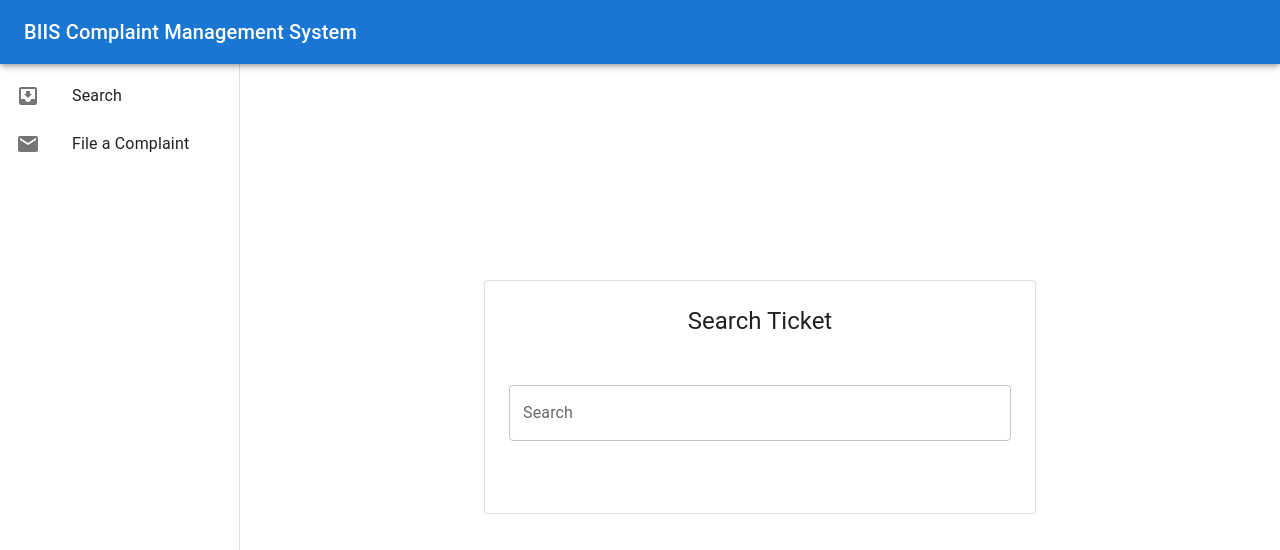
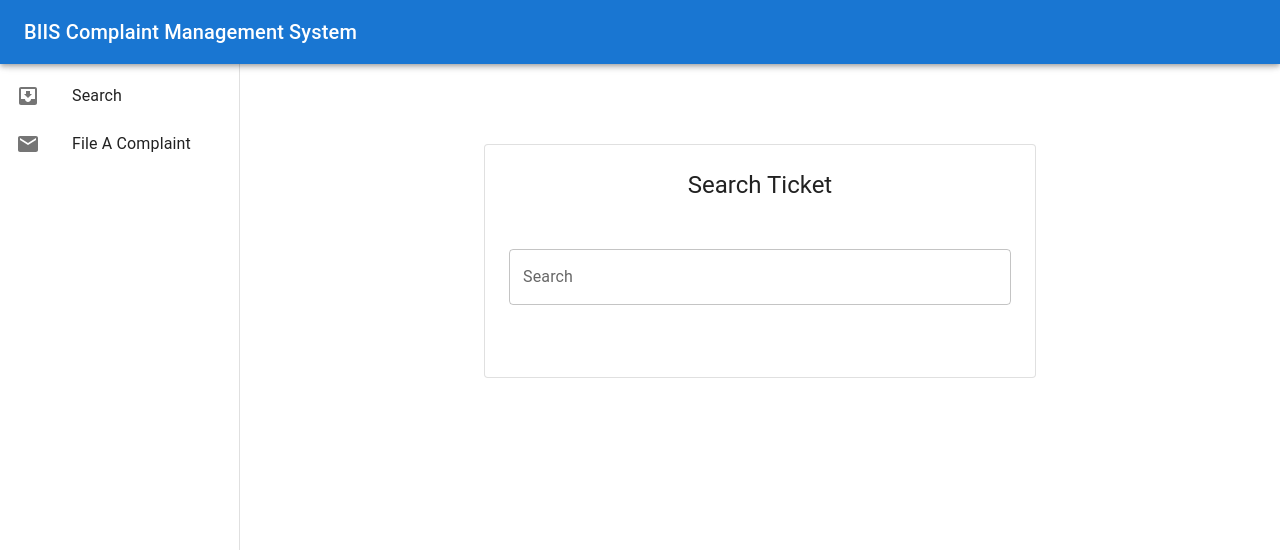
Before and after one commit to piratepartho/biis-3.2, a React (Create React App) app: page /student in a window 1280 px wide. Shown: the top 550 px of the page. Built offline with nearby package versions, Linux system fonts and the light colour scheme.

Commit message:
sidebar working

```diff
--- a/src/App.js
+++ b/src/App.js
@@ -3,8 +3,8 @@ import React from 'react';
 import { Route, Routes } from "react-router-dom";
 import Login from './components/Login/Login';
 import ReviewerHomePage from './components/Reviewer/ReviewerHomePage';
-import ComplaintTicketSearch from './components/StudentComplaint/ComplaintTicketSearch';
-import StudentComplaintHomePage from './components/StudentComplaint/StudentComplaintHomePage';
+import StudentSearchComplaint from './components/StudentComplaint/StudentSearchComplaint';
+import ComplaintSubmissionForm from './components/StudentComplaint/ComplaintSubmissionForm';
 
 
 export const App = (props) => {
@@ -14,9 +14,10 @@ export const App = (props) => {
             {/* <Login /> */}
             <Routes>
                 <Route path='/' element={<Login/>}/>
-                <Route path='/reviewer/' element={<ReviewerHomePage/>}/>
-                <Route path='/student/' element={<StudentComplaintHomePage/>}/>
-                <Route path='/student/search' element={<ComplaintTicketSearch/>}/>
+                <Route path='/reviewer' element={<ReviewerHomePage/>}/>
+                <Route path='/student' element={<StudentSearchComplaint/>}/>
+                <Route path='/student/search' element={<StudentSearchComplaint/>}/>
+                <Route path='/student/submit' element={<ComplaintSubmissionForm/>}/>
 
                 {/* <Route path='/student/checkout' element={<Checkout/>}/> */}
             </Routes>
--- a/src/components/Sidebar/MySidebar.js
+++ b/src/components/Sidebar/MySidebar.js
@@ -12,13 +12,21 @@ import ListItemText from '@mui/material/ListItemText';
 import Toolbar from '@mui/material/Toolbar';
 
 import * as React from 'react';
+import { useNavigate } from 'react-router';
 
 
 const drawerWidth = 240;
 
 //put elements in an array and pass it as a prop(elements)
 
+
 const MySidebar = (props) => {
+  const elements=['Search', 'File A Complaint'];
+  const urls = ["/student/search", "/student/submit"];
+  const navigate = useNavigate();
+  const itemSelectHandler = (event) => {
+    console.log(event)
+  }
   return (
     <Drawer
         variant="permanent"
@@ -31,8 +39,8 @@ const MySidebar = (props) => {
         <Toolbar />
         <Box sx={{ overflow: 'auto' }}>
           <List>
-            {props.elements.map((text, index) => (
-              <ListItem key={text} disablePadding>
+            {elements.map((text, index) => (
+              <ListItem key={index} disablePadding onClick={() => navigate(urls[index])}>
                 <ListItemButton>
                   <ListItemIcon>
                     {index % 2 === 0 ? <InboxIcon /> : <MailIcon />}
--- a/src/components/StudentComplaint/ComplaintSubmissionForm.js
+++ b/src/components/StudentComplaint/ComplaintSubmissionForm.js
@@ -1,3 +1,4 @@
+import { AppBar, Toolbar } from '@mui/material';
 import Box from '@mui/material/Box';
 import Button from '@mui/material/Button';
 import Container from '@mui/material/Container';
@@ -10,6 +11,7 @@ import Stepper from '@mui/material/Stepper';
 import { createTheme, ThemeProvider } from '@mui/material/styles';
 import Typography from '@mui/material/Typography';
 import * as React from 'react';
+import MySidebar from '../Sidebar/MySidebar';
 import ComplaintSubmissionSubform1 from './ComplaintSubmissionSubform1';
 import ComplaintSubmissionSubform2 from './ComplaintSubmissionSubform2';
 import ComplaintSubmissionSubform3 from './ComplaintSubmissionSubform3';
@@ -73,6 +75,14 @@ export default function ComplaintSubmissionForm() {
           </Typography>
         </Toolbar>
       </AppBar> */}
+      <AppBar position="fixed" sx={{ zIndex: (theme) => theme.zIndex.drawer + 1 }}>
+        <Toolbar>
+          <Typography variant="h6" noWrap component="div">
+            BIIS Complaint Management System
+          </Typography>
+        </Toolbar>
+      </AppBar>
+      <MySidebar />
       <Container component="main" maxWidth="sm" sx={{ mb: 4 }}>
         <Paper variant="outlined" sx={{ my: { xs: 3, md: 6 }, p: { xs: 2, md: 3 } }}>
           <Typography component="h1" variant="h4" align="center">
--- a/src/components/StudentComplaint/StudentComplaintHomePage.js
+++ /dev/null
@@ -1,101 +0,0 @@
-import MailIcon from '@mui/icons-material/Mail';
-import InboxIcon from '@mui/icons-material/MoveToInbox';
-import AppBar from '@mui/material/AppBar';
-import Box from '@mui/material/Box';
-import CssBaseline from '@mui/material/CssBaseline';
-import Drawer from '@mui/material/Drawer';
-import List from '@mui/material/List';
-import ListItem from '@mui/material/ListItem';
-import ListItemButton from '@mui/material/ListItemButton';
-import ListItemIcon from '@mui/material/ListItemIcon';
-import ListItemText from '@mui/material/ListItemText';
-import Toolbar from '@mui/material/Toolbar';
-import Typography from '@mui/material/Typography';
-import * as React from 'react';
-import ComplaintTicketSearch from './ComplaintTicketSearch';
-
-const drawerWidth = 240;
-
-export default function StudentComplaintHomePage() {
-  return (
-    <Box sx={{ display: 'flex' }}>
-      <CssBaseline />
-      <AppBar position="fixed" sx={{ zIndex: (theme) => theme.zIndex.drawer + 1 }}>
-        <Toolbar>
-          <Typography variant="h6" noWrap component="div">
-            BIIS Complaint Management System
-          </Typography>
-        </Toolbar>
-      </AppBar>
-      <Drawer
-        variant="permanent"
-        sx={{
-          width: drawerWidth,
-          flexShrink: 0,
-          [`& .MuiDrawer-paper`]: { width: drawerWidth, boxSizing: 'border-box' },
-        }}
-      >
-        <Toolbar />
-        <Box sx={{ overflow: 'auto' }}>
-          <List>
-            {['Search', 'File a Complaint'].map((text, index) => (
-              <ListItem key={text} disablePadding>
-                <ListItemButton>
-                  <ListItemIcon>
-                    {index % 2 === 0 ? <InboxIcon /> : <MailIcon />}
-                  </ListItemIcon>
-                  <ListItemText primary={text} />
-                </ListItemButton>
-              </ListItem>
-            ))}
-          </List>
-          {/* <Divider />
-          <List>
-            {['All mail', 'Trash', 'Spam'].map((text, index) => (
-              <ListItem key={text} disablePadding>
-                <ListItemButton>
-                  <ListItemIcon>
-                    {index % 2 === 0 ? <InboxIcon /> : <MailIcon />}
-                  </ListItemIcon>
-                  <ListItemText primary={text} />
-                </ListItemButton>
-              </ListItem>
-            ))}
-          </List> */}
-        </Box>
-      </Drawer>
-      <Box component="main" sx={{ flexGrow: 1, p: 3 }}>
-        <Toolbar />
-        {/* <Typography paragraph>
-          Lorem ipsum dolor sit amet, consectetur adipiscing elit, sed do eiusmod
-          tempor incididunt ut labore et dolore magna aliqua. Rhoncus dolor purus non
-          enim praesent elementum facilisis leo vel. Risus at ultrices mi tempus
-          imperdiet. Semper risus in hendrerit gravida rutrum quisque non tellus.
-          Convallis convallis tellus id interdum velit laoreet id donec ultrices.
-          Odio morbi quis commodo odio aenean sed adipiscing. Amet nisl suscipit
-          adipiscing bibendum est ultricies integer quis. Cursus euismod quis viverra
-          nibh cras. Metus vulputate eu scelerisque felis imperdiet proin fermentum
-          leo. Mauris commodo quis imperdiet massa tincidunt. Cras tincidunt lobortis
-          feugiat vivamus at augue. At augue eget arcu dictum varius duis at
-          consectetur lorem. Velit sed ullamcorper morbi tincidunt. Lorem donec massa
-          sapien faucibus et molestie ac.
-        </Typography>
-        <Typography paragraph>
-          Consequat mauris nunc congue nisi vitae suscipit. Fringilla est ullamcorper
-          eget nulla facilisi etiam dignissim diam. Pulvinar elementum integer enim
-          neque volutpat ac tincidunt. Ornare suspendisse sed nisi lacus sed viverra
-          tellus. Purus sit amet volutpat consequat mauris. Elementum eu facilisis
-          sed odio morbi. Euismod lacinia at quis risus sed vulputate odio. Morbi
-          tincidunt ornare massa eget egestas purus viverra accumsan in. In hendrerit
-          gravida rutrum quisque non tellus orci ac. Pellentesque nec nam aliquam sem
-          et tortor. Habitant morbi tristique senectus et. Adipiscing elit duis
-          tristique sollicitudin nibh sit. Ornare aenean euismod elementum nisi quis
-          eleifend. Commodo viverra maecenas accumsan lacus vel facilisis. Nulla
-          posuere sollicitudin aliquam ultrices sagittis orci a.
-        </Typography> */}
-        {/* <ComplaintSubmissionForm /> */}
-        <ComplaintTicketSearch/>
-      </Box>
-    </Box>
-  );
-}
--- /dev/null
+++ b/src/components/StudentComplaint/StudentSearchComplaint.js
@@ -0,0 +1,36 @@
+import MailIcon from '@mui/icons-material/Mail';
+import InboxIcon from '@mui/icons-material/MoveToInbox';
+import AppBar from '@mui/material/AppBar';
+import Box from '@mui/material/Box';
+import CssBaseline from '@mui/material/CssBaseline';
+import Drawer from '@mui/material/Drawer';
+import List from '@mui/material/List';
+import ListItem from '@mui/material/ListItem';
+import ListItemButton from '@mui/material/ListItemButton';
+import ListItemIcon from '@mui/material/ListItemIcon';
+import ListItemText from '@mui/material/ListItemText';
+import Toolbar from '@mui/material/Toolbar';
+import Typography from '@mui/material/Typography';
+import * as React from 'react';
+import MySidebar from '../Sidebar/MySidebar';
+import ComplaintTicketSearch from './ComplaintTicketSearch';
+
+const drawerWidth = 240;
+
+export default function StudentSearchComplaint() {
+  return (
+    <Box sx={{ display: 'flex' }}>
+      <CssBaseline />
+      <AppBar position="fixed" sx={{ zIndex: (theme) => theme.zIndex.drawer + 1 }}>
+        <Toolbar>
+          <Typography variant="h6" noWrap component="div">
+            BIIS Complaint Management System
+          </Typography>
+        </Toolbar>
+      </AppBar>
+
+      <MySidebar />
+      <ComplaintTicketSearch/>
+    </Box>
+  );
+}
```
Also changed, not shown: src/components/Login/ProtectedRoutes.js (added, +28 -0 lines).
